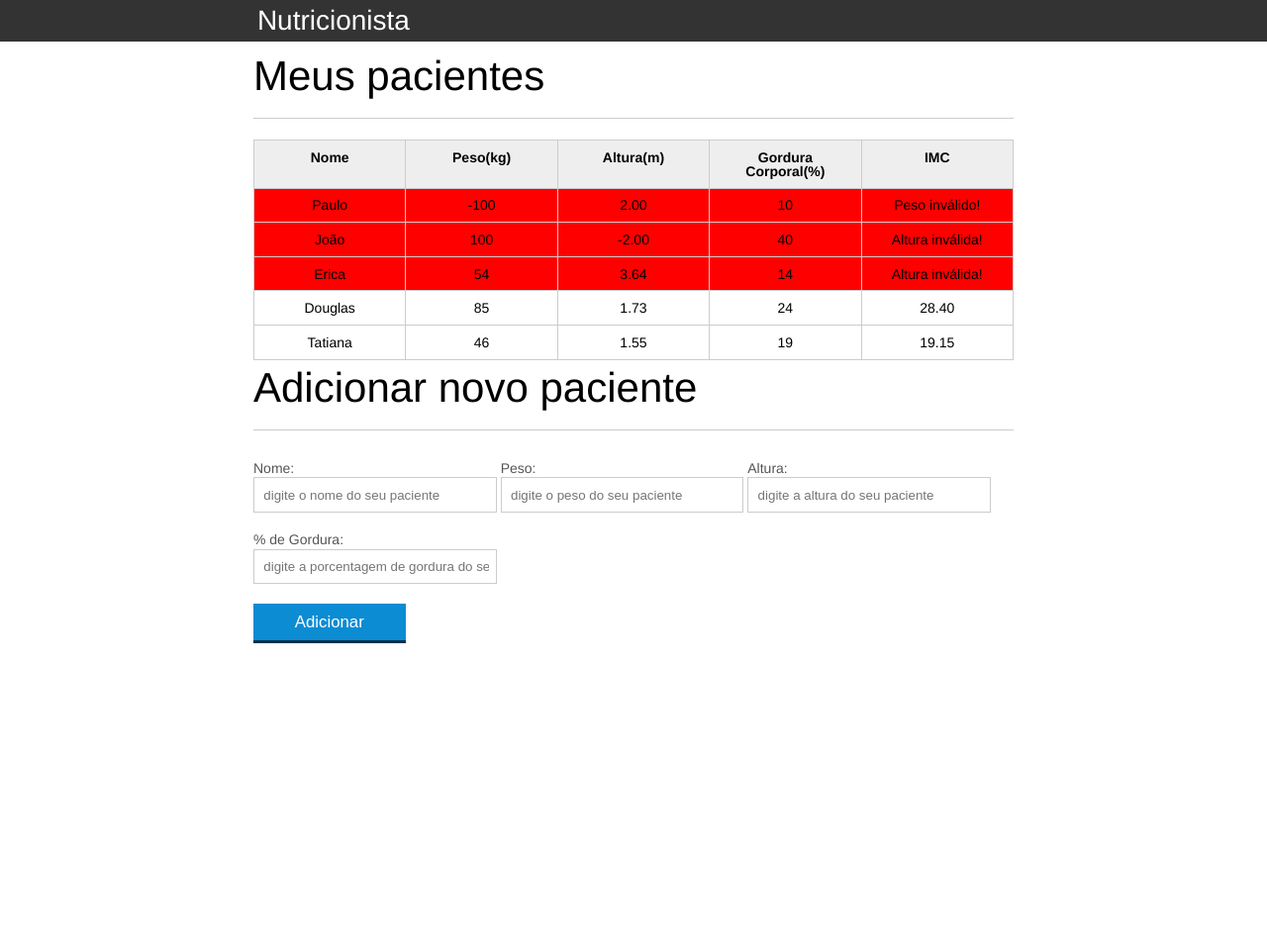
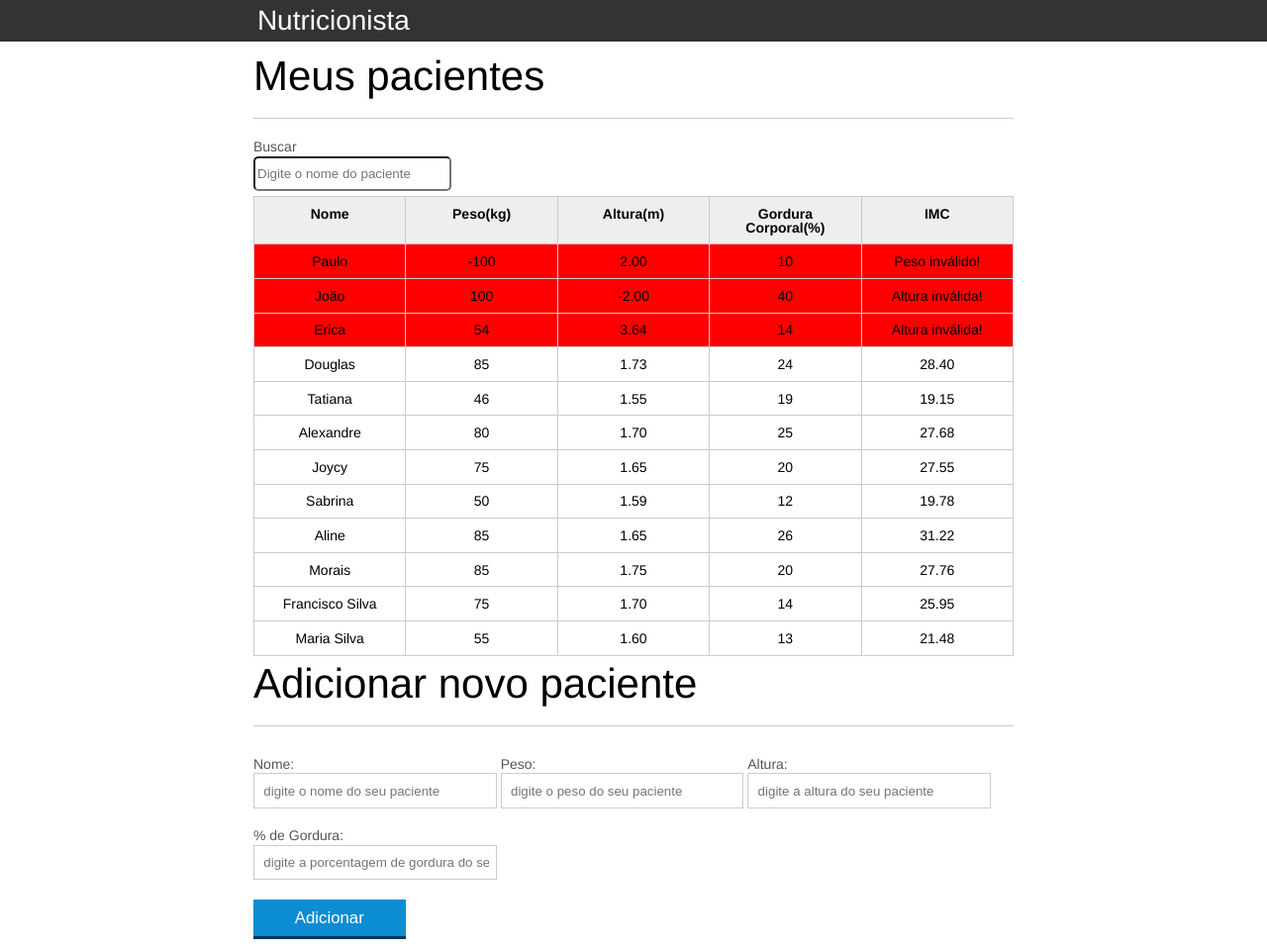
Before and after one commit to allesoares95/JavaScript, a plain HTML site: page index.html in a window 1280 px wide. Shown: the whole page at 99% size. Before the commit the page ends 800 px from the top, so only its background shows below. Drawn offline with Linux system fonts and the light colour scheme.

Commit message:
filtro-buscar nome

```diff
--- a/css/index.css
+++ b/css/index.css
@@ -145,3 +145,14 @@ button[disabled=disabled], button:disabled {
 	opacity: 0;
 	transition: 1s;
 }
+
+#filtrar-tabela{
+	width: 200px;
+	height: 35px;
+	margin-bottom: 5px;
+	border-radius: 5px;
+}
+
+.invisivel{
+	display: none;
+}
--- a/index.html
+++ b/index.html
@@ -20,6 +20,13 @@
 	<main>
 		<section class="container">
 			<h2>Meus pacientes</h2>
+			<label for="filtrar-tabela">Buscar</label>
+			<input
+				type="text"
+				name="filtro"
+				id="filtrar-tabela"
+				placeholder="Digite o nome do paciente"
+			/>
 			<table>
 				<thead>
 					<tr>
@@ -69,6 +76,55 @@
 						<td class="info-gordura">19</td>
 						<td class="info-imc">0</td>
 					</tr>
+					<tr class="paciente">
+						<td class="info-nome">Alexandre</td>
+						<td class="info-peso">80</td>
+						<td class="info-altura">1.70</td>
+						<td class="info-gordura">25</td>
+						<td class="info-imc">0</td>
+					</tr>
+					<tr class="paciente">
+						<td class="info-nome">Joycy</td>
+						<td class="info-peso">75</td>
+						<td class="info-altura">1.65</td>
+						<td class="info-gordura">20</td>
+						<td class="info-imc">0</td>
+					</tr>
+					<tr class="paciente">
+						<td class="info-nome">Sabrina</td>
+						<td class="info-peso">50</td>
+						<td class="info-altura">1.59</td>
+						<td class="info-gordura">12</td>
+						<td class="info-imc">0</td>
+					</tr>
+					<tr class="paciente">
+						<td class="info-nome">Aline</td>
+						<td class="info-peso">85</td>
+						<td class="info-altura">1.65</td>
+						<td class="info-gordura">26</td>
+						<td class="info-imc">0</td>
+					</tr>
+					<tr class="paciente">
+						<td class="info-nome">Morais</td>
+						<td class="info-peso">85</td>
+						<td class="info-altura">1.75</td>
+						<td class="info-gordura">20</td>
+						<td class="info-imc">0</td>
+					</tr>
+					<tr class="paciente">
+						<td class="info-nome">Francisco Silva</td>
+						<td class="info-peso">75</td>
+						<td class="info-altura">1.70</td>
+						<td class="info-gordura">14</td>
+						<td class="info-imc">0</td>
+					</tr>
+					<tr class="paciente">
+						<td class="info-nome">Maria Silva</td>
+						<td class="info-peso">55</td>
+						<td class="info-altura">1.60</td>
+						<td class="info-gordura">13</td>
+						<td class="info-imc">0</td>
+					</tr>
 				</tbody>
 			</table>
 
@@ -105,6 +161,7 @@
 	<script src="./js/calculation-imc.js"></script>
 	<script src="./js/form.js"></script>
 	<script src="./js/remove.js"></script>
+	<script src="./js/filtro.js"></script>
 </body>
 
 </html>
--- /dev/null
+++ b/js/filtro.js
@@ -0,0 +1,26 @@
+var filtro = document.querySelector("#filtrar-tabela");
+
+filtro.addEventListener("input", function () {
+  var pacientes = document.querySelectorAll(".paciente");
+
+  if (this.value.length > 0) {
+    for (var i = 0; i < pacientes.length; i++) {
+      var paciente = pacientes[i];
+      var tdNome = paciente.querySelector(".info-nome");
+      var nome = tdNome.textContent;
+
+      var expressao = new RegExp(this.value, "i");
+
+      if (!expressao.test(nome)) {
+        paciente.classList.add("invisivel");
+      } else {
+        paciente.classList.remove("invisivel");
+      }
+    }
+  } else {
+    for (var i = 0; i < pacientes.length; i++) {
+      var paciente = pacientes[i];
+      paciente.classList.remove("invisivel");
+    }
+  }
+});
```
Also changed, not shown: 1 other file.
